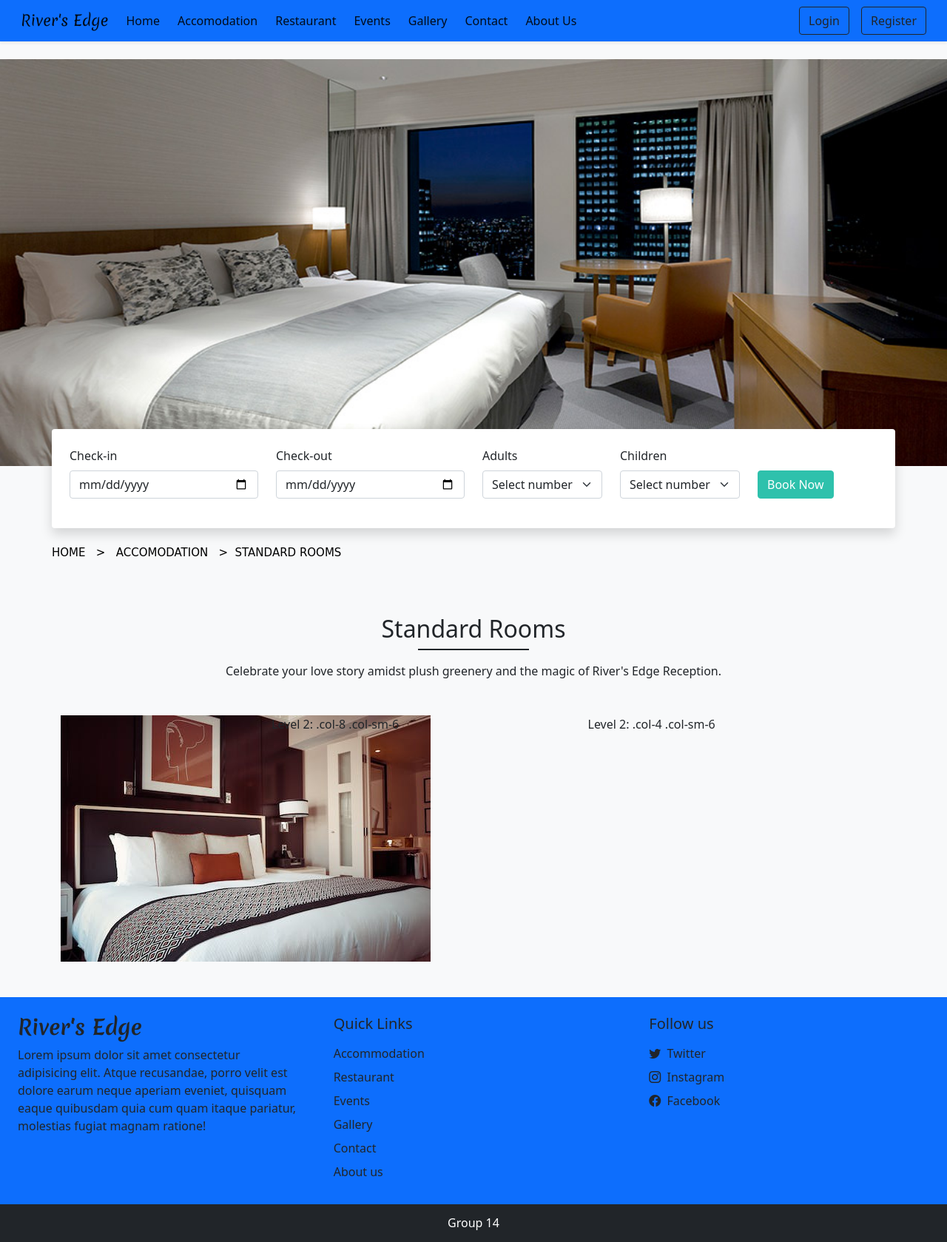
After one commit to SandeepaMapa/HB, a PHP site: page /StandardRooms.php in a window 1280 px wide. The commit adds this page. Shown: the whole page at 74% size. Run offline with PHP 8.4, Linux system fonts and the light colour scheme; some libraries are stand-ins or nearby versions.

Commit message:
Standard rooms

```diff
--- /dev/null
+++ b/StandardRooms.php
@@ -0,0 +1,134 @@
+<!DOCTYPE html>
+<html lang="en">
+<head>
+    <meta charset="UTF-8">
+    <meta http-equiv="X-UA-Compatible" content="IE=edge">
+    <meta name="viewport" content="width=device-width, initial-scale=1.0">
+    <title>River's Edge - Events</title>
+
+    <link rel="stylesheet" href="https://cdn.jsdelivr.net/npm/swiper@8/swiper-bundle.min.css"/>
+    <?php require('inc/links.php'); ?>
+
+    <!--Styling the border of the box-->
+    <style>
+      .pop:hover{
+        border-top-color: var(--teal) !important;
+        transform: scale(1.03 );
+        transition: all 0.3s;
+      }
+      .availability-form{
+        margin-top: -50px;
+        z-index: 2;
+        position:relative;
+      }
+
+    @media screen and (max-width: 575px){
+
+      .availability-form{
+        margin-top: 25px;
+        padding:0 35px;
+       }
+    }
+
+    .text1 {
+        font-size:15px;
+    }
+
+
+    </style>
+  </head>
+
+  <body class="bg-light">
+
+<!--Header-->
+  <?php require('inc/header.php'); ?>
+
+   <br>
+
+           <img src="Photos\Rooms\standard_ph01.jpg" class="w-100 d-block" height="550"/>
+
+
+         <!-- check availability -->
+
+<div class="container availability-form">
+  <div class="row">
+    <div class="col-lg-12 bg-white shadow p-4 rounded">
+      <form >
+            <div class="row align-items-end">
+              <div class="col-lg-3 mb-3">
+                <label class="form-label" style="font-weight: 500;">Check-in</label>
+                <input type="date" class="form-control shadow-none">
+              </div>
+
+              <div class="col-lg-3 mb-3">
+                <label class="form-label" style="font-weight: 500;">Check-out</label>
+                <input type="date" class="form-control shadow-none">
+              </div>
+              <div class="col-lg-2 mb-3">
+                <label class="form-label" style="font-weight: 500;">Adults</label>
+                <select class="form-select shadow-none">
+                  <option selected>Select number</option>
+                  <option value="1">1</option>
+                  <option value="2">2</option>
+                  <option value="3">3</option>
+                  <option value="3">4</option>
+                </select>
+              </div>
+
+              <div class="col-lg-2 mb-3">
+                <label class="form-label" style="font-weight: 500;">Children</label>
+                <select class="form-select shadow-none">
+                  <option selected>Select number</option>
+                  <option value="1">1</option>
+                  <option value="2">2</option>
+                  <option value="3">3</option>
+                  <option value="3">4</option>
+                </select>
+              </div>
+                <div class="col-lg-2 mb-lg-3 mt-2">
+                  <button type="submit" class="btn text-white shadow-none custom-bg">Book Now</button>
+                </div>
+            </div>
+
+      </form>
+    </div>
+  </div>
+</div>
+
+<br>
+<h6 class=" text1 ms-5 text-left">HOME &nbsp > &nbsp ACCOMODATION &nbsp >&nbsp  STANDARD ROOMS</h6>
+
+   <!--Topics-->
+   <div class="my-5 px-4">
+    <h2 class="fm-bold h-font text-center">Standard Rooms</h2>
+    <div class="h-line bg-dark"></div>
+      <p class="text-center mt-3">
+        Celebrate your love story amidst plush greenery and the magic of River's Edge Reception.<br>
+      </p>
+  </div>
+
+  <!--image grid-->
+   <div class="container">
+     <div class="row">
+       <div class="col-sm-3">
+            <img src="Photos/Demo/R1.jpeg">
+        </div>
+     <div class="col-sm-9">
+       <div class="row">
+         <div class="col-8 col-sm-6">
+           Level 2: .col-8 .col-sm-6
+         </div>
+          <div class="col-4 col-sm-6">
+           Level 2: .col-4 .col-sm-6
+         </div>
+       </div>
+     </div>
+   </div>
+ </div>
+
+
+<!--Footer-->
+  <?php require('inc/footer.php'); ?>
+
+</body>
+</html>
```
Also changed, not shown: Accomodation.php (+20 -8 lines), Photos/Rooms/standard_ph01.jpg (added).
